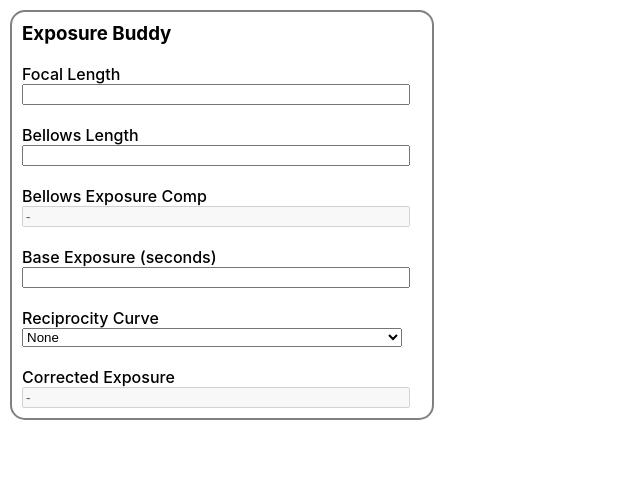
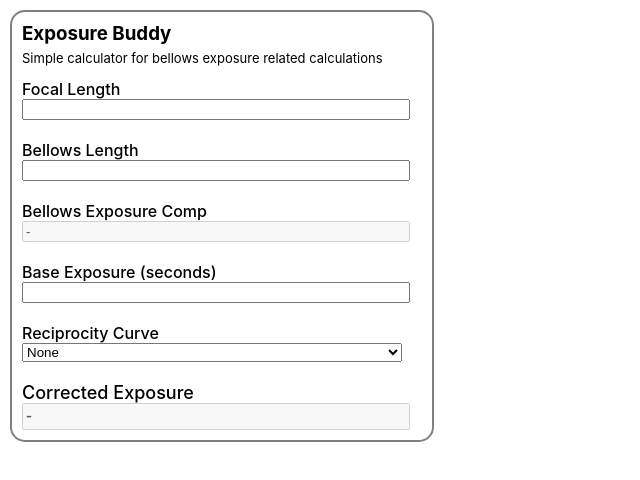
Before and after one commit to bobbotron/expo-assist, a React (Create React App) app in the folder exposure-buddy/: page / in a window 1280 px wide. Shown: the top 480 px of the page, without its empty margins (0-640 px from the left). Built offline with nearby package versions, Linux system fonts and the light colour scheme.

Commit message:
CSS updates

```diff
--- a/exposure-buddy/src/components/ExposureCalculator.css
+++ b/exposure-buddy/src/components/ExposureCalculator.css
@@ -10,8 +10,19 @@ select {
 }
 h3 {
   margin-top: 0px;
+  margin-bottom: 5px;
 }
 
+p.description {
+  margin-top: 0px;
+  font-size: small;
+}
+label.corrected-exposure {
+  font-size: large;
+}
+label.corrected-exposure input {
+  font-size: large;
+}
 .exposure-calc {
   max-width: 400px;
   width: 70%;
@@ -21,5 +32,5 @@ h3 {
   border-style: solid;
   padding: 10px;
   border-radius: 15px;
-    border-width:2px;
+  border-width: 2px;
 }
--- a/exposure-buddy/src/components/ExposureCalculator.tsx
+++ b/exposure-buddy/src/components/ExposureCalculator.tsx
@@ -61,6 +61,7 @@ const ExposureCalculator = () => {
   return (
     <div className="exposure-calc">
       <h3>Exposure Buddy</h3>
+      <p className="description">Simple calculator for bellows exposure related calculations</p>
       <NumbericInput
         label="Focal Length"
         value={focalLength}
@@ -99,7 +100,7 @@ const ExposureCalculator = () => {
         </select>
       </label>
       <br />
-      <label>
+      <label className="corrected-exposure">
         Corrected Exposure
         <input type="text" value={adjustedExposure} disabled={true} />
       </label>
--- a/exposure-buddy/src/components/NumericInput.tsx
+++ b/exposure-buddy/src/components/NumericInput.tsx
@@ -2,14 +2,16 @@ interface NumericInputProps {
   label: string;
   value: string;
   update: (s: string) => void;
+  labelClass?: string;
 }
 const NumbericInput: React.FC<NumericInputProps> = ({
   label,
   value,
   update,
+  labelClass,
 }) => (
   <>
-    <label>
+    <label className={labelClass}>
       {label}{" "}
       <input
         type="number"
```
Lines whose indentation alone changed are shown as unchanged.
